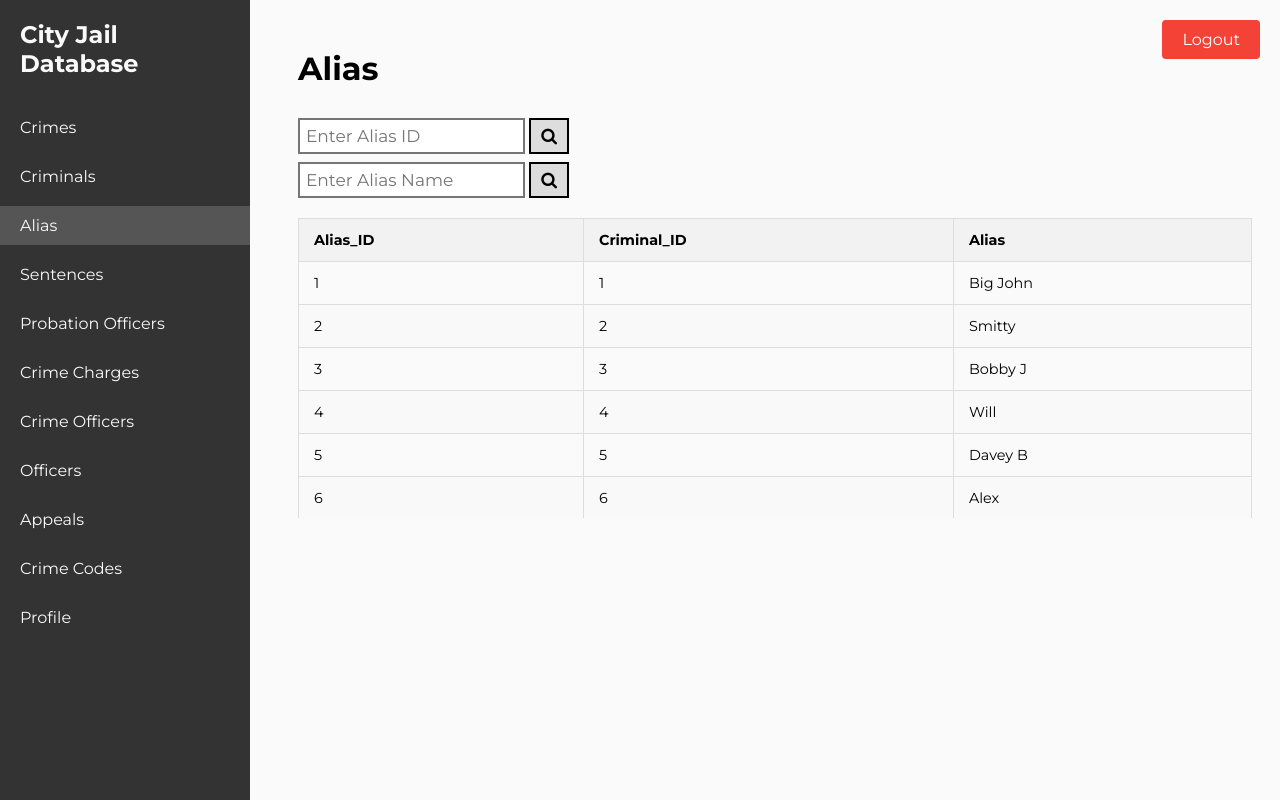
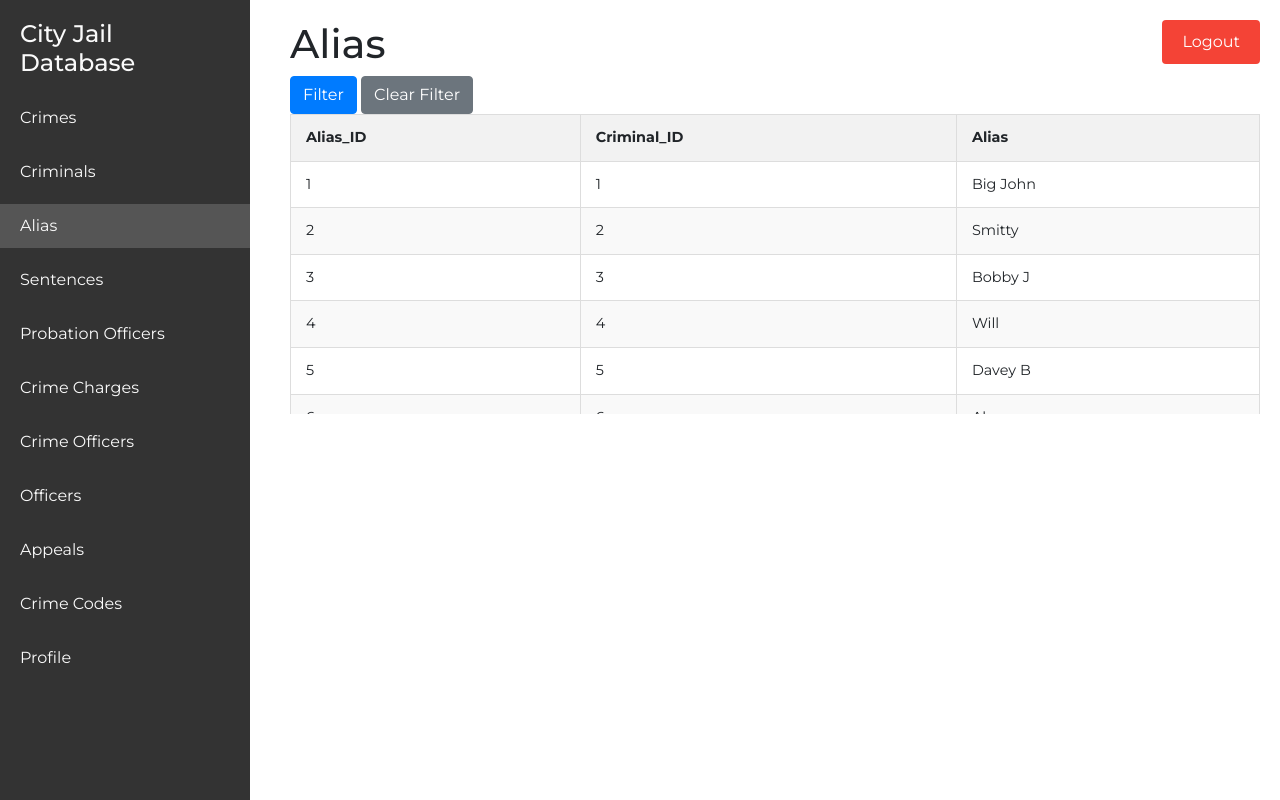
Before and after one commit to 395110n/CSUY3083Project, a Flask app: a page that uses templates/alias.html in a window 1280 px wide. Run offline with Flask 3, Linux system fonts and the light colour scheme; the visitor is signed in with stand-in values (Sample User, id 1); data comes from the database, SQL or seed files in the repository; some libraries are stand-ins or nearby versions.

Commit message:
added alias search filter

```diff
--- a/server.py
+++ b/server.py
@@ -1,4 +1,4 @@
-from flask import Flask, render_template, request, session, redirect, url_for, flash
+from flask import Flask, render_template, request, session, redirect, url_for, jsonify
 from flask_mysqldb import MySQL
 import pandas as pd
 
@@ -154,22 +154,8 @@ def registration():
 @app.route("/<username>/alias")
 def alias(username):
     runstatement('''use Criminal_Records''', commit=True)
-
-    alias_id = request.args.get('alias_id')
-    alias = request.args.get('alias')
     query = None
     displayMode = 'none'  # Initialize displayMode variable
-
-    if alias_id:
-        query = f"Alias_ID = '{alias_id}'"
-        displayMode = 'inline-block'
-    elif alias:
-        query = f"Alias = '{alias}'"
-        displayMode = 'inline-block'
-    else:
-        query = None
-
-
 
     if session["permission"] == "viewer":
         table = viewer['Alias']
@@ -179,6 +165,30 @@ def alias(username):
     sql = generateStatementViewer('Alias', 'select', query, table)
     df = runstatement(sql)
     return render_template("alias.html", data=df.to_html(classes="styled-table", index=False), displayMode=displayMode)
+
+@app.route("/<username>/alias/filter", methods=['GET'])
+def filter_alias(username):
+    runstatement('''use Criminal_Records''', commit=True)
+    alias_id = request.args.get('alias_id')
+    criminal_id = request.args.get('criminal_id')
+    alias = request.args.get('alias')
+    query = None
+
+    if alias_id:
+        query = f"Alias_ID = '{alias_id}'"
+    elif criminal_id:
+        query = f"Criminal_ID = '{criminal_id}'"
+    elif alias:
+        query = f"Alias = '{alias}'"
+
+    if session["permission"] == "viewer":
+        table = viewer['Alias']
+    elif session["permission"] == "employee":
+        table = employee['Alias']
+
+    sql = generateStatementViewer('Alias', 'select', query, table)
+    df = runstatement(sql)
+    return df.to_html(classes="styled-table", index=False)
 
 @app.route("/<username>/appeals")
 def appeals(username):
--- a/templates/alias.html
+++ b/templates/alias.html
@@ -18,6 +18,47 @@
       rel="stylesheet"
       href="https://cdnjs.cloudflare.com/ajax/libs/font-awesome/4.7.0/css/font-awesome.min.css"
     />
+    <link
+      rel="stylesheet"
+      href="https://stackpath.bootstrapcdn.com/bootstrap/4.5.2/css/bootstrap.min.css"
+    />
+    <script src="https://stackpath.bootstrapcdn.com/bootstrap/4.5.2/js/bootstrap.min.js"></script>
+    <script src="https://ajax.googleapis.com/ajax/libs/jquery/3.5.1/jquery.min.js"></script>
+    <script src="https://stackpath.bootstrapcdn.com/bootstrap/4.5.2/js/bootstrap.min.js"></script>
+
+    <script>
+      // Function to clear input fields when modal is closed
+      $(document).ready(function () {
+        $("#filterModal").on("hidden.bs.modal", function () {
+          console.log("Modal hidden event triggered."); // Log event for debugging
+          // Clear input fields inside the form with id "filterForm"
+          $("#filterForm")[0].reset();
+          console.log("Form reset."); // Log form reset for debugging
+        });
+      });
+
+      // Function to submit filter form
+      function submitFilter() {
+        var form = $("#filterForm").serialize();
+        $.ajax({
+          type: "GET",
+          url: "{{ url_for('filter_alias', username=session['username']) }}",
+          data: form,
+          success: function (data) {
+            $(".scrollable-table").html(data);
+            $("#filterModal").modal("hide");
+          },
+          error: function (xhr, status, error) {
+            console.error("AJAX Error:", error);
+          },
+        });
+      }
+
+      function clearFilter() {
+        window.location.href =
+          "{{ url_for('alias', username=session['username']) }}";
+      }
+    </script>
   </head>
   <body>
     <!-- Sidebar navigation -->
@@ -61,52 +102,102 @@
     <!-- Main content -->
     <div class="content">
       <h1>Alias</h1>
-      <div class="search-container">
-        <form
-          name="filter"
-          style="display: inline-block"
-          action="{{ url_for('alias', username=session['username']) }}"
-          method="GET"
-        >
-          <input type="text" placeholder="Enter Alias ID" name="alias_id" />
-          <button type="submit" onclick="showClear()">
-            <i class="fa fa-search"></i>
-          </button>
-        </form>
-        <br />
-        <form
-          name="filterName"
-          style="display: inline-block"
-          action="{{ url_for('alias', username=session['username']) }}"
-          method="GET"
-        >
-          <input type="text" placeholder="Enter Alias Name" name="alias" />
-          <button type="submit"><i class="fa fa-search"></i></button>
-        </form>
-        <br />
-        <button
-          type="button"
-          id="clear"
-          onclick="clearFilter()"
-          style="display:{{displayMode}};"
-        >
-          Clear Filter
-        </button>
-        <!-- use flask mode to pass the value to it to control the display or not -->
+
+      <!-- Add a button to trigger the modal -->
+      <button
+        type="button"
+        class="btn btn-primary"
+        data-toggle="modal"
+        data-target="#filterModal"
+      >
+        Filter
+      </button>
+
+      <!-- Add a Clear Filter button -->
+      <button type="button" class="btn btn-secondary" onclick="clearFilter()">
+        Clear Filter
+      </button>
+
+      <!-- Modal -->
+      <div
+        class="modal fade"
+        id="filterModal"
+        tabindex="-1"
+        role="dialog"
+        aria-labelledby="filterModalLabel"
+        aria-hidden="true"
+      >
+        <div class="modal-dialog" role="document">
+          <div class="modal-content">
+            <div class="modal-header">
+              <h5 class="modal-title" id="filterModalLabel">
+                Filter Alias Data
+              </h5>
+              <button
+                type="button"
+                class="close"
+                data-dismiss="modal"
+                aria-label="Close"
+              >
+                <span aria-hidden="true">&times;</span>
+              </button>
+            </div>
+            <div class="modal-body">
+              <form id="filterForm">
+                <div class="form-group">
+                  <label for="alias_id">Alias ID</label>
+                  <input
+                    type="text"
+                    class="form-control"
+                    id="alias_id"
+                    name="alias_id"
+                  />
+                </div>
+                <div class="form-group">
+                  <label for="criminal_id">Criminal ID</label>
+                  <input
+                    type="text"
+                    class="form-control"
+                    id="criminal_id"
+                    name="criminal_id"
+                  />
+                </div>
+                <div class="form-group">
+                  <label for="alias">Alias</label>
+                  <input
+                    type="text"
+                    class="form-control"
+                    id="alias"
+                    name="alias"
+                  />
+                </div>
+              </form>
+            </div>
+            <div class="modal-footer">
+              <button
+                type="button"
+                class="btn btn-secondary"
+                data-dismiss="modal"
+              >
+                Close
+              </button>
+              <button
+                type="button"
+                class="btn btn-primary"
+                onclick="submitFilter()"
+              >
+                Submit
+              </button>
+            </div>
+          </div>
+        </div>
       </div>
 
       <div class="scrollable-table">
         {{ data | safe }}
         <!-- Render the table data here -->
       </div>
-
     </div>
     <a href="{{ url_for('logout') }}" class="logout-button">Logout</a>
-    <script>
-      function clearFilter() {
-        window.location.href =
-          "{{ url_for('alias', username=session['username']) }}";
-      }
-    </script>
   </body>
 </html>
```
